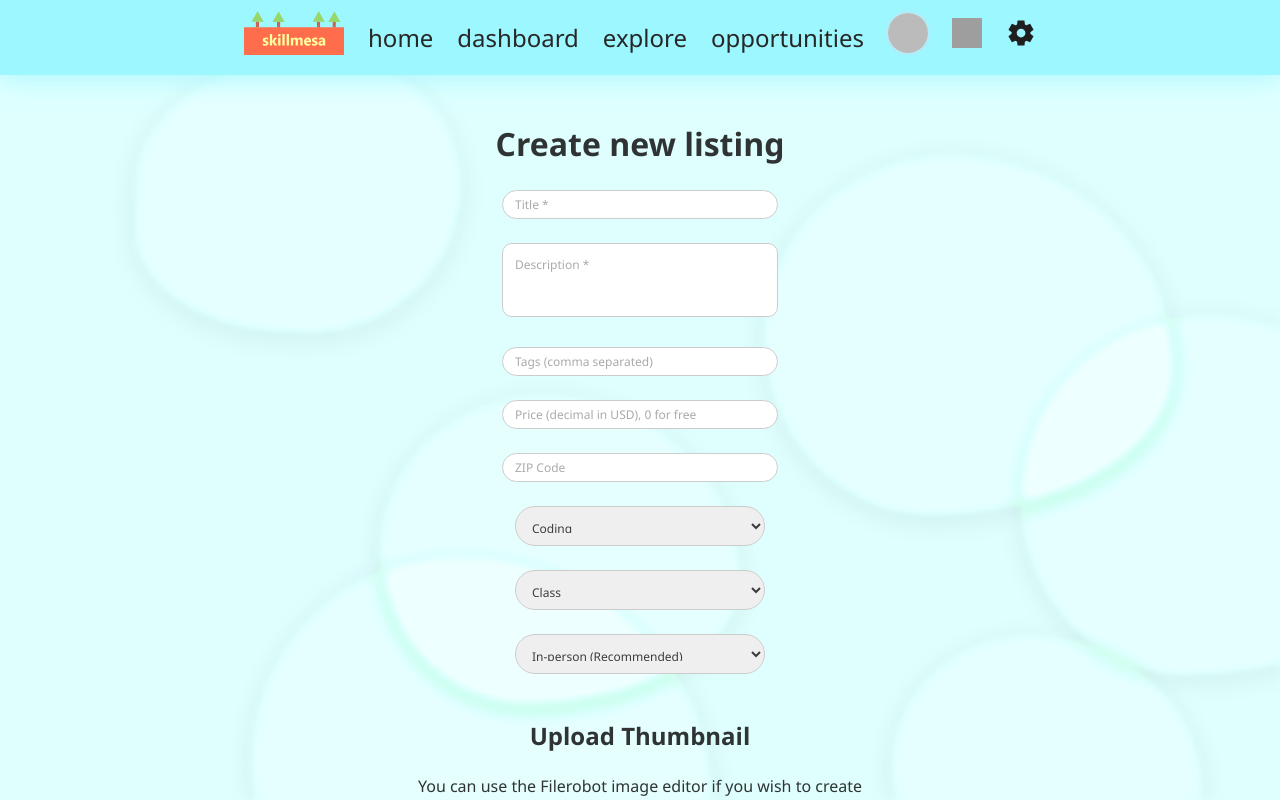
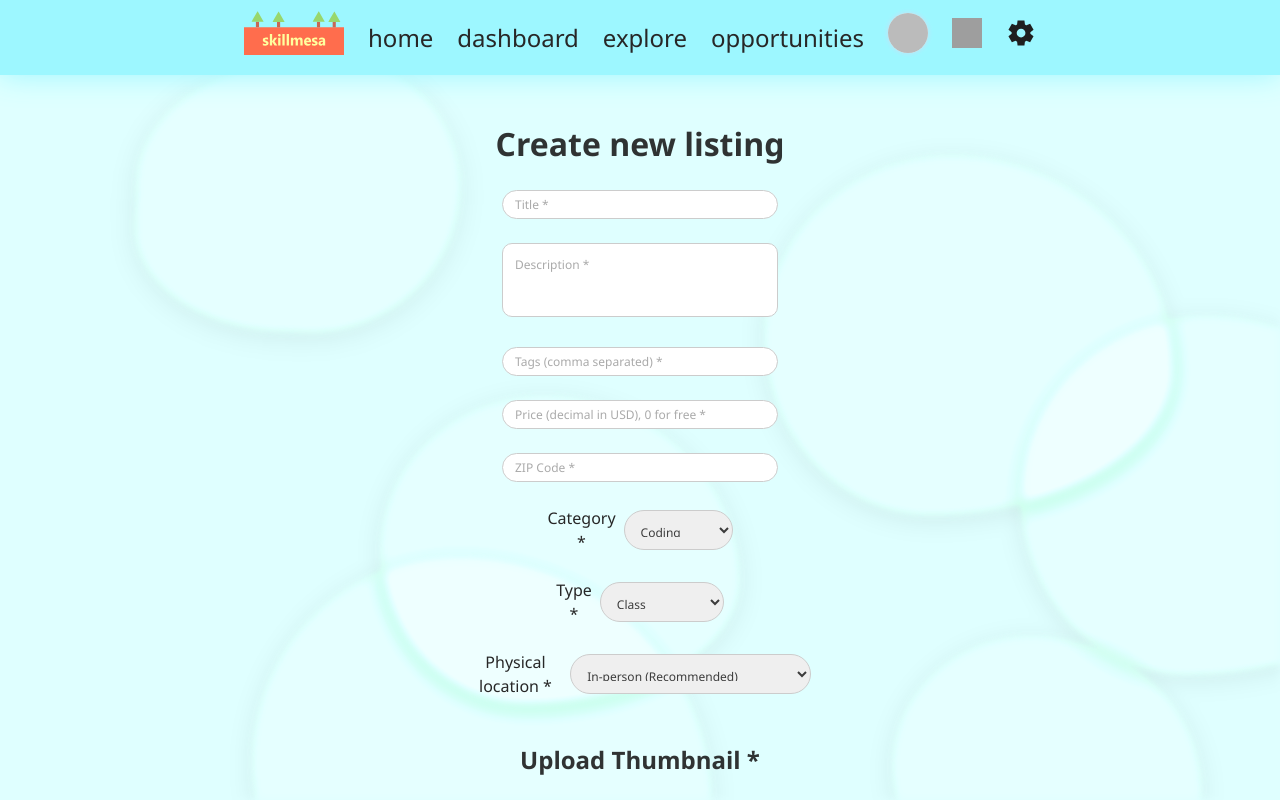
Before and after one commit to sg631/skillmesa, a React (Vite) app: page /create in a window 1280 px wide. Shown: the top 800 px of the page. Built offline with nearby package versions, Linux system fonts and the light colour scheme; no server answers; sample sign-in values are in the browser's storage; grey boxes are pictures that could not be loaded.

Commit message:
Fixed online label

```diff
--- a/src/components/ListingComponent.jsx
+++ b/src/components/ListingComponent.jsx
@@ -71,10 +71,15 @@ function ListingComponent({ id }) {
 
   return (
     <div className="listing">
-        <span className="listing-type-label" data-value={type}>{type}</span>
-        <span className="listing-online-label" data-value={online}>{online}</span>
-        <span className="listing-zip-label" data-value={zipCode}><code>{zipCode}</code></span>
-        <hr />
+      <span className="listing-type-label" data-value={type}>{type}</span>
+      <span
+        className="listing-online-label"
+        data-value={online ? "online" : "in-person"}
+      >
+        {online ? "online" : "in-person"}
+      </span>
+      <span className="listing-zip-label" data-value={zipCode}><code>{zipCode}</code></span>
+      <hr />
       <img className="listing-thumbnail" alt="Listing thumbnail" src={thumbnailUrl}/>
       <span className="listing-title">{title}</span>
       <p className="listing-description">{description}</p>
--- a/src/pages/CreateListingPage.jsx
+++ b/src/pages/CreateListingPage.jsx
@@ -17,9 +17,9 @@ function CreateListingPage() {
   const [category, setCategory] = React.useState("coding");
   const [type, setType] = React.useState("class");
   const [isSubmitting, setIsSubmitting] = React.useState(false);
-    const [online, setOnline] = React.useState(true);
+  const [online, setOnline] = React.useState("in-person"); // store as string in form, convert when saving
   const [price, setPrice] = React.useState("");
-    const [zipCode, setZipCode] = React.useState("")
+  const [zipCode, setZipCode] = React.useState("");
 
   React.useEffect(() => {
     const unsubscribe = onAuthStateChanged(auth, (u) => {
@@ -36,12 +36,14 @@ function CreateListingPage() {
     setPreviewUrl(URL.createObjectURL(file));
   }
 
-  async function handleSubmit() {
+  async function handleSubmit(e) {
+    e.preventDefault();
+
     if (!user) {
       showAlert("You must be signed in to create a listing.");
       return;
     }
-    if (!title || !description) {
+    if (!title || !description || !tags || !price || !zipCode || !selectedImage) {
       showAlert("Please fill out all required fields.");
       return;
     }
@@ -54,7 +56,6 @@ function CreateListingPage() {
         .map((tag) => tag.trim())
         .filter((tag) => tag.length > 0);
 
-      // 1️⃣ Create the Firestore doc first
       const listingsRef = collection(db, "listings");
       const newListingRef = await addDoc(listingsRef, {
         title,
@@ -64,17 +65,16 @@ function CreateListingPage() {
         tags: tagsArray,
         category,
         type,
-        online,
+        online: online === "online",
         editors: [],
-        thumbnailURL: "", // placeholder
+        thumbnailURL: "",
         createdAt: new Date().toISOString(),
-        price:Number(parseFloat(price.replace(/[^0-9.]/g, '')).toFixed(2)),
+        price: Number(parseFloat(String(price).replace(/[^0-9.]/g, '')).toFixed(2)),
         zipCode
       });
 
       let imageURL = "";
 
-      // 2️⃣ Upload image (if any)
       if (selectedImage) {
         const fileExtension = selectedImage.name.split(".").pop();
         const imageRef = ref(
@@ -86,7 +86,6 @@ function CreateListingPage() {
         imageURL = await getDownloadURL(imageRef);
       }
 
-      // 3️⃣ Update Firestore doc with the image URL
       if (imageURL) {
         await updateDoc(doc(db, "listings", newListingRef.id), {
           thumbnailURL: imageURL,
@@ -109,7 +108,9 @@ function CreateListingPage() {
       <br />
       <h1>Create new listing</h1>
 
+      <form onSubmit={handleSubmit} noValidate>
         <input
+          required
           type="text"
           placeholder="Title *"
           value={title}
@@ -117,34 +118,40 @@ function CreateListingPage() {
         /><br /><br />
 
         <textarea
+          required
           placeholder="Description *"
           value={description}
           onChange={(e) => setDescription(e.target.value)}
         ></textarea><br /><br />
 
         <input
+          required
           type="text"
-        placeholder="Tags (comma separated)"
+          placeholder="Tags (comma separated) *"
           value={tags}
           onChange={(e) => setTags(e.target.value)}
         /><br /><br />
 
         <input
+          required
           type="number"
           className="priceinput"
-        placeholder="Price (decimal in USD), 0 for free"
+          placeholder="Price (decimal in USD), 0 for free *"
           value={price}
           onChange={(e) => setPrice(e.target.value)}
         /><br/><br/>
 
         <input
+          required
           type="text"
-        placeholder="ZIP Code"
+          placeholder="ZIP Code *"
           value={zipCode}
           onChange={(e) => setZipCode(e.target.value)}
         /><br/><br/>
 
-      <select value={category} onChange={(e) => setCategory(e.target.value)}>
+        <label>
+          Category *
+          <select required value={category} onChange={(e) => setCategory(e.target.value)}>
             <option value="coding">Coding</option>
             <option value="design">Design</option>
             <option value="writing">Writing</option>
@@ -152,23 +159,33 @@ function CreateListingPage() {
             <option value="math">Math</option>
             <option value="business">Business</option>
             <option value="other">Other</option>
-      </select><br /><br />
+          </select>
+        </label>
+        <br /><br />
 
-      <select value={type} onChange={(e) => setType(e.target.value)}>
+        <label>
+          Type *
+          <select required value={type} onChange={(e) => setType(e.target.value)}>
             <option value="class">Class</option>
             <option value="service">Skill service</option>
-      </select><br /><br />
+          </select>
+        </label>
+        <br /><br />
 
-      <select value={online} onChange={(e) => setOnline(e.target.value)}>
+        <label>
+          Physical location *
+          <select required value={online} onChange={(e) => setOnline(e.target.value)}>
             <option value="in-person">In-person (Recommended)</option>
             <option value="online">Online</option>
-      </select><br /><br />
+          </select>
+        </label>
+        <br /><br />
 
-      <h2>Upload Thumbnail</h2>
+        <h2>Upload Thumbnail *</h2>
         <p>
-        You can use the Filerobot image editor if you wish to create <br /> a thumbnail right away. You have to still download the picture and <br />upload it as a thumbnail. It is currently highly expirimental and may not <br />function as intended.
+          You can use the Filerobot image editor if you wish to create <br /> a thumbnail right away. You have to still download the picture and <br />upload it as a thumbnail. It is currently highly experimental and may not <br />function as intended.
         </p>
-      <input type="file" accept="image/*" onChange={handleImageSelect} /><br /><br />
+        <input required type="file" accept="image/*" onChange={handleImageSelect} /><br /><br />
         <DropinImgEditor />
         <br /><br />
         {previewUrl && (
@@ -179,9 +196,10 @@ function CreateListingPage() {
           />
         )}
         <br /><br />
-      <button onClick={handleSubmit} disabled={isSubmitting}>
+        <button type="submit" disabled={isSubmitting}>
           {isSubmitting ? "Submitting..." : "Submit Listing"}
         </button>
+      </form>
 
       <footer className="texttiny">
         Skillmesa is currently in development. Stay tuned for updates!
```
Lines whose indentation alone changed are shown as unchanged.
